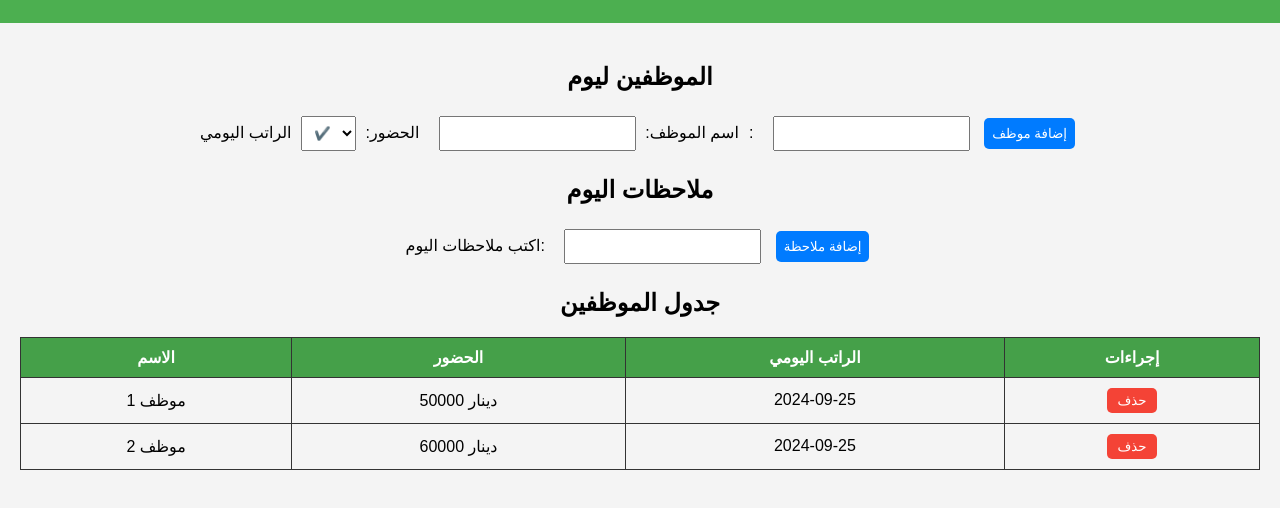
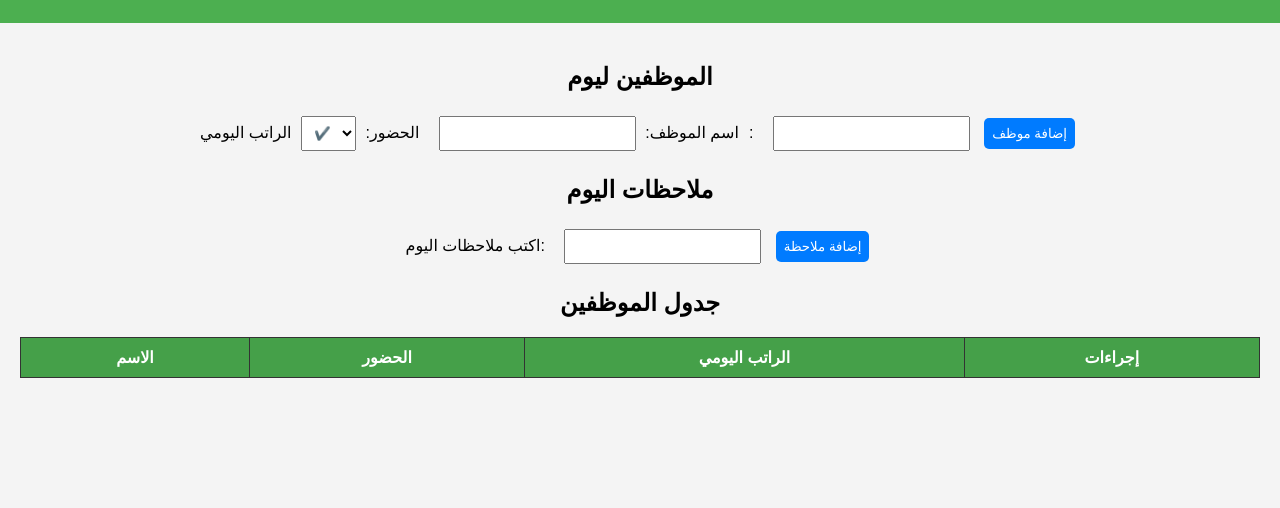
Before and after one commit to c1jis/Employee-wage-management, a plain HTML site: page employees.html in a window 1280 px wide. Shown: the part 86-594 px from the top of the page. Drawn offline with Linux system fonts and the light colour scheme.

Commit message:
Update employees.html

```diff
--- a/employees.html
+++ b/employees.html
@@ -13,7 +13,7 @@
             <ul>
                 <li><a href="index.html">الصفحة الرئيسية</a></li>
                 <li><a href="employees.html">الموظفين</a></li>
-                <li><a href="salary-report.html">تقارير الرواتب</a></li>
+                <li><a href="reports.html">تقارير الرواتب</a></li>
             </ul>
         </nav>
     </header>
@@ -56,25 +56,6 @@
                     <th>الراتب اليومي</th>
                     <th>إجراءات</th>
                 </tr>
-            </tr>
-            <tr>
-                <td>موظف 1</td>
-                <td>50000 دينار</td>
-                <td>2024-09-25</td>
-                <td>
-                    <button class="delete-btn" onclick="deleteEmployee(this)">حذف</button>
-                </td>
-            </tr>
-            <tr>
-                <td>موظف 2</td>
-                <td>60000 دينار</td>
-                <td>2024-09-25</td>
-                <td>
-                    <button class="delete-btn" onclick="deleteEmployee(this)">حذف</button>
-                </td>
-            </tr>
-            <!-- أضف المزيد من الصفوف حسب الحاجة -->
-        </table>
             </thead>
             <tbody>
                 <!-- سيتم إضافة الموظفين الجدد هنا -->
@@ -198,18 +179,5 @@
         loadEmployees();
         loadNotes();
     </script>
-    <script>
-        function deleteEmployee(button) {
-            // التأكيد قبل الحذف
-            if (confirm("هل أنت متأكد أنك تريد حذف هذا الموظف؟")) {
-                // الحصول على الصف (tr) الذي يحتوي على الزر
-                const row = button.parentNode.parentNode; // العودة إلى العنصر الأب ثم العنصر الأب للصف
-                // حذف الصف من الجدول
-                row.parentNode.removeChild(row);
-                // هنا يمكنك أيضًا إضافة كود لحفظ التغييرات في قاعدة بيانات أو ملف JSON إذا كنت تستخدمها
-            }
-        }
-        </script>
-
 </body>
 </html>
```
